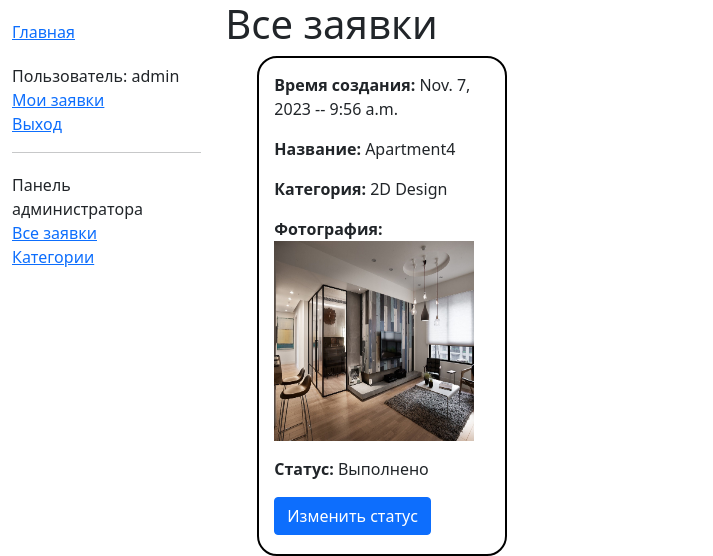
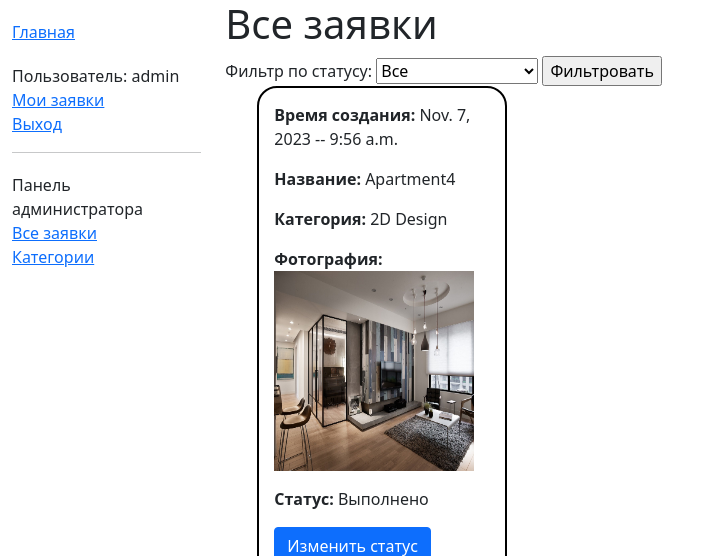
Before and after one commit to L1Z3B3ZE/designStudio, a Django app: page /allapplications/ in a window 1280 px wide. Shown: the top 556 px of the page, without its empty margins (0-713 px from the left). Run offline with Django 4.2, Linux system fonts and the light colour scheme; a user stored in the database is signed in; data comes from the database, SQL or seed files in the repository.

Commit message:
добавление фильтра заявок

```diff
--- a/DesignStudio/Studio/templates/studio/application_list_all.html
+++ b/DesignStudio/Studio/templates/studio/application_list_all.html
@@ -2,6 +2,17 @@
 
 {% block content %}
     <h1>Все заявки</h1>
+
+    <form>
+        <label for="status">Фильтр по статусу:</label>
+        <select name="status">
+              <option value="">Все</option>
+              <option value="Новая">Новая</option>
+              <option value="Принято в работу">Принято в работу</option>
+              <option value="Выполнено">Выполнено</option>
+        </select>
+    <input type="submit" value="Фильтровать">
+    </form>
 
     {% if applications %}
     <ul>
--- a/DesignStudio/Studio/views.py
+++ b/DesignStudio/Studio/views.py
@@ -83,6 +83,13 @@ class ApplicationsAllListView(LoginRequiredMixin, generic.ListView):
     def get_queryset(self):
         return Application.objects.order_by('-date_create', '-time_create')
 
+    def get_queryset(self):
+        status = self.request.GET.get('status')  # получение параметра 'статус' из URL-запроса
+        filter = Application.objects.order_by('-date_create', '-time_create')
+        if status:
+            filter = filter.filter(status=status)
+        return filter
+
 
 class ViewCategory(ListView):
     model = Application
```
